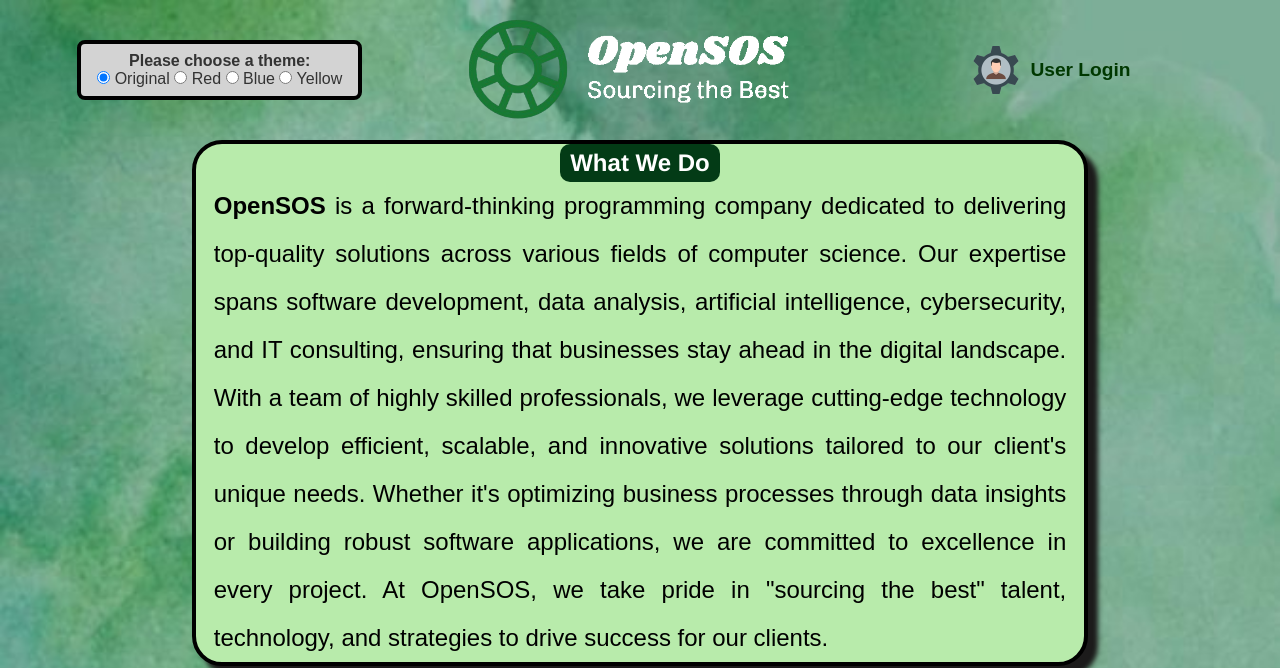
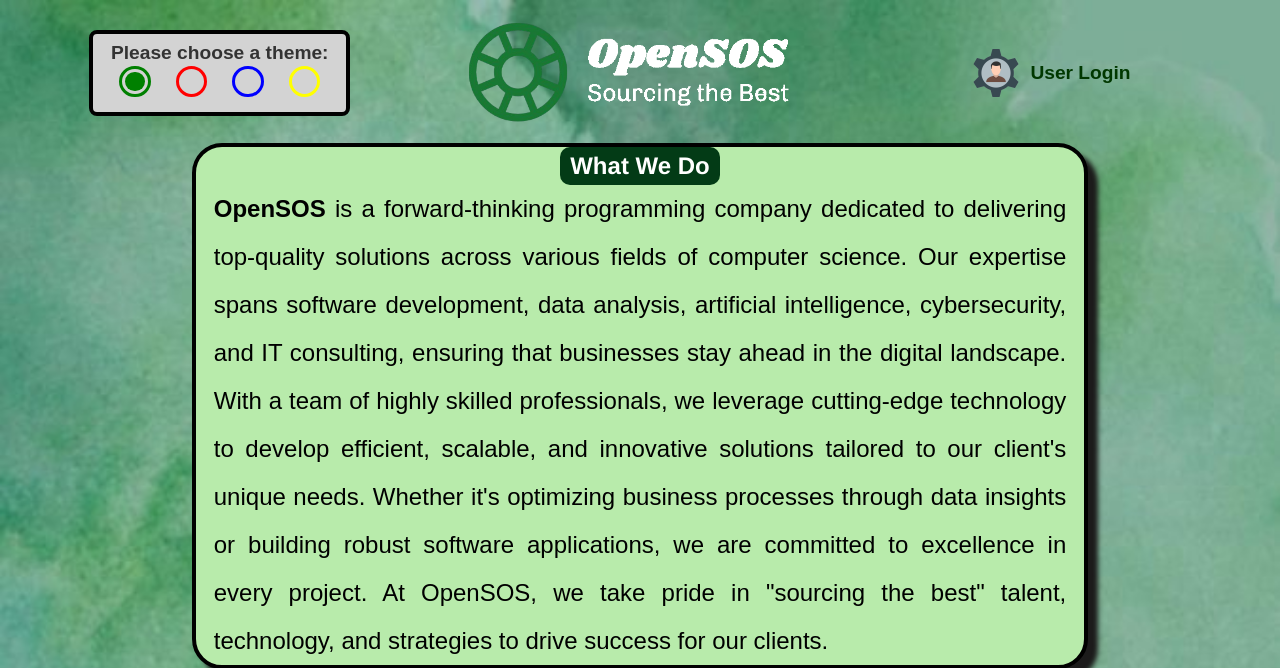
Before and after one commit to 102153870/openSOS_groupProjectPart1, a PHP site: page /index.php in a window 1280 px wide. Shown: the top 668 px of the page. Run offline with PHP 8.4, Linux system fonts and the light colour scheme.

Commit message:
Made theme radio buttons more accessible

```diff
--- a/header.inc
+++ b/header.inc
@@ -25,7 +25,8 @@
                 $link = 'profile.php';
             }
         }
-?>
+        ?>
+
         <a href="<?php echo $link; ?>">
             <img src="images/manager_login_icon.png" alt="Manager Login Icon" id="manager_logo">
             <p>
--- a/styles/style.css
+++ b/styles/style.css
@@ -278,10 +278,19 @@ body.hero_background {
     align-items: center;
     justify-content: space-between;
     position: relative;
-    width: 100%;
-    /* Ensure it spans the full width*/
+    width: 100%; /* Ensure it spans the full width*/
+    padding-top: 0.2rem;
 }
 
+/*Class to make the radio button labels hidden but still exist*/
+.visually_hidden {
+    clip: rect(0·0·0·0);
+    clip-path: inset (50%);
+    height: 1px;
+    overflow: hidden;
+    position: absolute; white-space: nowrap;
+    width: 1px;
+}
 /* Changing Theme (Left) */
 .theme_container {
     flex: 1;
@@ -291,8 +300,10 @@ body.hero_background {
     color: #333;
     padding-left: 1%;
     width: fit-content;
+    font-size: 1.2rem;
 }
 
+/*Theme selector block styling*/
 #theme_selector {
     display: inline-block;
     background-color: lightgray;
@@ -302,6 +313,25 @@ body.hero_background {
     text-align: center;
 }
 
+ /*Styling for theme radio buttons*/
+#theme_selector input[type="radio"] {
+    appearance: none;
+    margin: 0.5rem 1rem;
+    width: 1.2rem;
+    height: 1.2rem;
+    outline: 3px solid var(--radio_color, currentColor);
+    outline-offset: 3px; /*Makes the outline look like a circle (not filled)*/
+    border-radius: 50%;
+}
+/* When a radio button is checked, style its label differently */
+#theme_selector input[type="radio"]:checked{
+  background-color: var(--radio_color);}
+
+/*Making the radio buttons have their respective color outlines*/
+#theme_selector input[type="radio"]#original{--radio_color: green;}
+#theme_selector input[type="radio"]#red{--radio_color: red;}
+#theme_selector input[type="radio"]#blue{--radio_color: blue;}
+#theme_selector input[type="radio"]#yellow{--radio_color: yellow;}
 
 /* Center logo styling */
 .page_title_container {
--- a/theme.inc
+++ b/theme.inc
@@ -3,14 +3,14 @@
   <p><strong>Please choose a theme:</strong></p>
 
   <input type="radio" id="original" name="theme" value="original" checked>
-  <label for="original">Original</label>
+  <label for="original" class ="visually_hidden">Original</label>
 
   <input type="radio" id="red" name="theme" value="red">
-  <label for="red">Red</label>
+  <label for="red" class ="visually_hidden">Red</label>
 
   <input type="radio" id="blue" name="theme" value="blue">
-  <label for="blue">Blue</label>
+  <label for="blue" class ="visually_hidden">Blue</label>
 
   <input type="radio" id="yellow" name="theme" value="yellow">
-  <label for="yellow">Yellow</label>
+  <label for="yellow" class ="visually_hidden">Yellow</label>
 </div>
```
